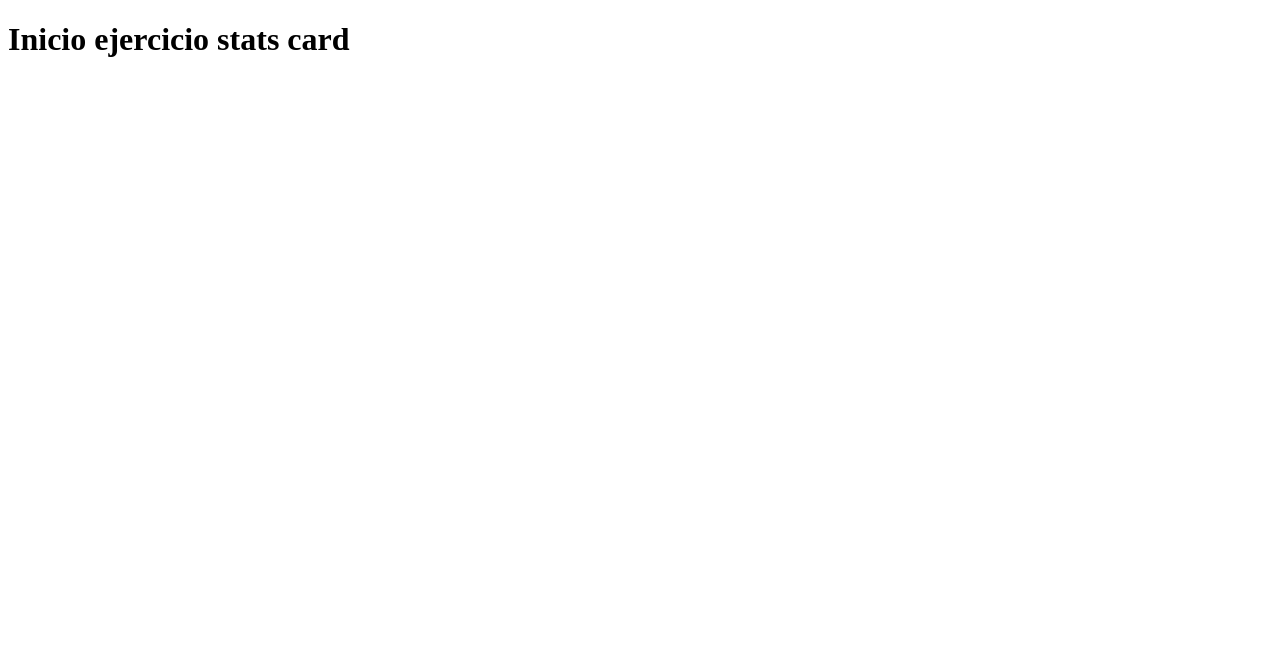
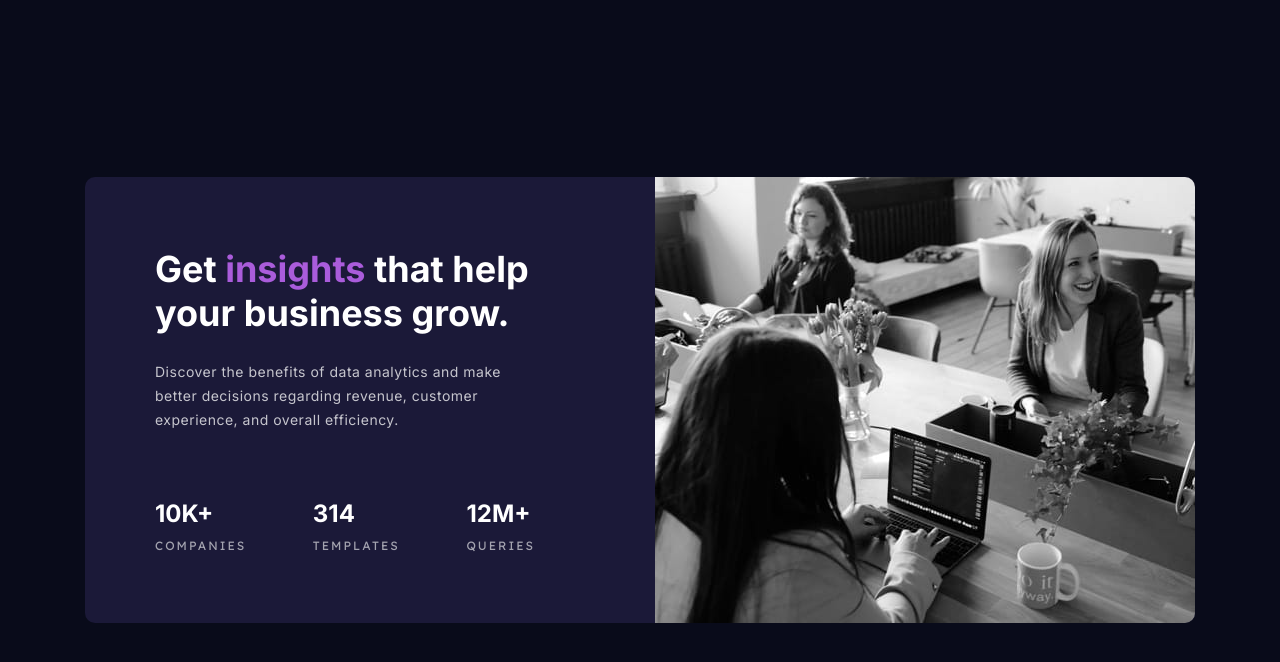
Before and after one commit to javiermontcerda/challenges-frontmentor, a plain HTML site: page 02-stats-preview-card-component-main/index.html in a window 1280 px wide. Drawn offline with Linux system fonts and the light colour scheme.

Commit message:
Estructura, textos, hacer reslponsive

```diff
--- /dev/null
+++ b/02-stats-preview-card-component-main/css/style.css
@@ -0,0 +1,100 @@
+@import url("https://fonts.googleapis.com/css2?family=Inter:wght@400;700&family=Lexend+Deca&display=swap");
+
+:root {
+    /* Primary colors */
+    --very-dark-blue: hsl(233, 47%, 7%);
+    --dark-desaturated-blue: hsl(244, 38%, 16%);
+    --soft-violet: hsl(277, 64%, 61%);
+
+    /* Neutral colors */
+    --white: hsl(0, 0%, 100%);
+    --slightly-transparent-white: hsla(0, 0%, 100%, 0.75);
+    --slightly-transparent-white-stat: hsla(0, 0%, 100%, 0.6);
+
+    /* Tipografias */
+    --font-primary: "Inter", sans-serif;
+    --font-secundary: "Lexend Deca", sans-serif;
+}
+
+*,
+*::before,
+*::after {
+    margin: 0;
+    padding: 0;
+    box-sizing: border-box;
+}
+
+li {
+    list-style: none;
+}
+
+body {
+    background-color: var(--very-dark-blue);
+    height: 100%;
+}
+
+.main-container {
+    width: 100vw;
+    height: 100vh;
+    display: flex;
+    justify-content: center;
+    align-items: center;
+}
+
+.card {
+    width: 1110px;
+    border-radius: 10px;
+    overflow: hidden;
+    background-color: var(--dark-desaturated-blue);
+    display: flex;
+    justify-content: space-between;
+    color: var(--white);
+    font-family: var(--font-primary);
+}
+
+.card__accent {
+    color: var(--soft-violet);
+}
+
+.card__info-block {
+    margin: 70px;
+    max-width: 380px;
+    display: flex;
+    flex-direction: column;
+    justify-content: space-between;
+}
+.card__title {
+    font-size: 36px;
+}
+.card__paragraph {
+    font-size: 14px;
+    line-height: 24px;
+    letter-spacing: 0.5px;
+    padding-top: 25px;
+    flex-grow: 2;
+    color: var(--slightly-transparent-white);
+}
+.card__stats {
+    text-transform: uppercase;
+    display: flex;
+    justify-content: space-between;
+    align-items: center;
+}
+
+.card__li-number {
+    font-weight: 700;
+    font-size: 24px;
+    padding-bottom: 10px;
+}
+
+.card__li-title {
+    letter-spacing: 2px;
+    font-size: 12px;
+    font-weight: 400;
+    font-family: var(--font-secundary);
+    color: var(--slightly-transparent-white-stat);
+}
+
+.card__image {
+    /* TODO: tintar imagen con un before y transparencia */
+}
--- a/02-stats-preview-card-component-main/index.html
+++ b/02-stats-preview-card-component-main/index.html
@@ -5,8 +5,46 @@
   <meta http-equiv="X-UA-Compatible" content="IE=edge">
   <meta name="viewport" content="width=device-width, initial-scale=1.0">
   <title>Stats Preview Card Component | Frontend Mentor</title>
+  <link rel="stylesheet" href="./css/style.css">
 </head>
 <body>
-  <h1>Inicio ejercicio stats card</h1>
+  <main class="main-container">
+
+    <section class="card">
+
+      <div class="card__info-block">
+
+        <h1 class="card__title">Get <span class="card__accent">insights</span> that help your business grow.</h1>
+
+        <p class="card__paragraph">Discover the benefits of data analytics and make better decisions regarding revenue, customer experience, and overall
+        efficiency.</p>
+
+
+        <ul class="card__stats">
+          <li>
+            <div class="card__li-number">10K+</div>
+            <div class="card__li-title">Companies</div>
+          </li>
+          <li>
+            <div class="card__li-number">314</div>
+            <div class="card__li-title">Templates</div>
+          </li>
+          <li>
+            <div class="card__li-number">12M+</div>
+            <div class="card__li-title">Queries</div>
+          </li>
+        </ul>
+
+      </div>
+
+      <img
+        src="./images/image-header-desktop.jpg"
+        class="card__image contrast"
+        alt="People in an office"
+      />
+
+    </section>
+
+  </main>
 </body>
 </html>
```
